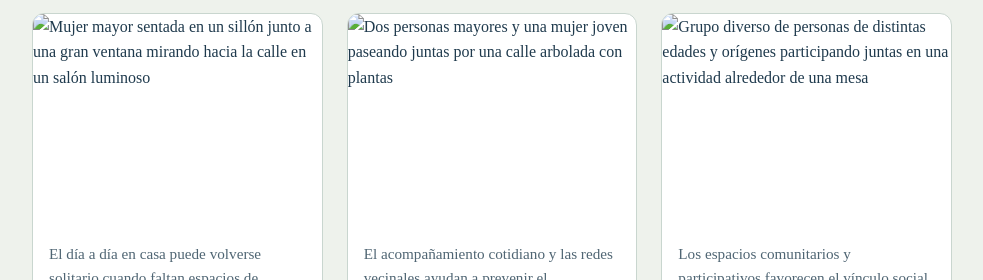
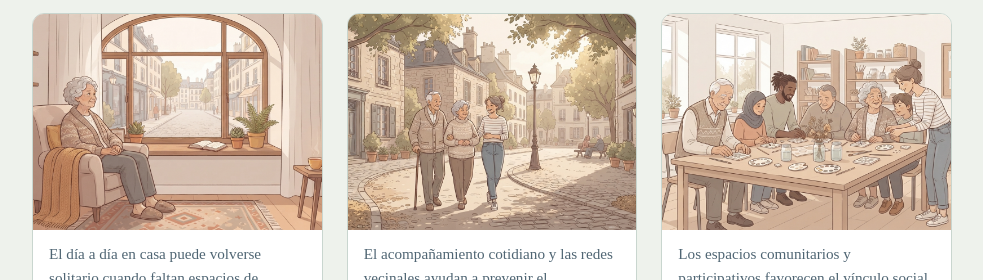
Before and after one commit to carlamariamangag05/pr-ctica-im-genes-video, a plain HTML site: page index.html in a window 1280 px wide. Shown: the part 965-1245 px from the top of the page, without its empty margins (148-1131 px from the left). Drawn offline with Linux system fonts and the light colour scheme.

Commit message:
Update index.html

```diff
--- a/index.html
+++ b/index.html
@@ -149,7 +149,7 @@ font-size: 0.95rem;
 <div class=
 "zona" data-aviso=
 "Aquí aparecerá tu imagen de cabecera (paso 3)">
-<!-- PASO 3: CABECERA ============================ INICIO --><img class="imagen-cabecera" src="cabecera.png" alt="Ilustración plana de una persona mayor y una vecina conversando en un patio luminoso con plantas">
+<!-- PASO 3: CABECERA ============================ INICIO --><img class="imagen-cabecera" src="img/cabecera.png" alt="Ilustración plana de una persona mayor y una vecina conversando en un patio luminoso con plantas">
 <!-- PASO 3: CABECERA =============================== FIN -->
 </div>
 </header>
@@ -165,15 +165,16 @@ font-size: 0.95rem;
 4)">
 <!-- PASO 4: GALERÍA ============================= INICIO --><div class="galeria">
   <figure>
-    <img src="galeria1.png" alt="Mujer mayor sentada en un sillón junto a una gran ventana mirando hacia la calle en un salón luminoso">
+    <img src="img/galeria1.png
+    " alt="Mujer mayor sentada en un sillón junto a una gran ventana mirando hacia la calle en un salón luminoso">
     <figcaption>El día a día en casa puede volverse solitario cuando faltan espacios de encuentro cercanos. Imagen generada con Gemini (IA).</figcaption>
   </figure>
   <figure>
-    <img src="galeria2.png" alt="Dos personas mayores y una mujer joven paseando juntas por una calle arbolada con plantas">
+    <img src="img/galeria2.png" alt="Dos personas mayores y una mujer joven paseando juntas por una calle arbolada con plantas">
     <figcaption>El acompañamiento cotidiano y las redes vecinales ayudan a prevenir el aislamiento y fortalecen el bienestar. Imagen generada con Gemini (IA).</figcaption>
   </figure>
   <figure>
-    <img src="imagen3.png" alt="Grupo diverso de personas de distintas edades y orígenes participando juntas en una actividad alrededor de una mesa">
+    <img src="img/imagen3.png" alt="Grupo diverso de personas de distintas edades y orígenes participando juntas en una actividad alrededor de una mesa">
     <figcaption>Los espacios comunitarios y participativos favorecen el vínculo social y el apoyo mutuo entre generaciones. Imagen generada con Gemini (IA).</figcaption>
   </figure>
 </div>
```
